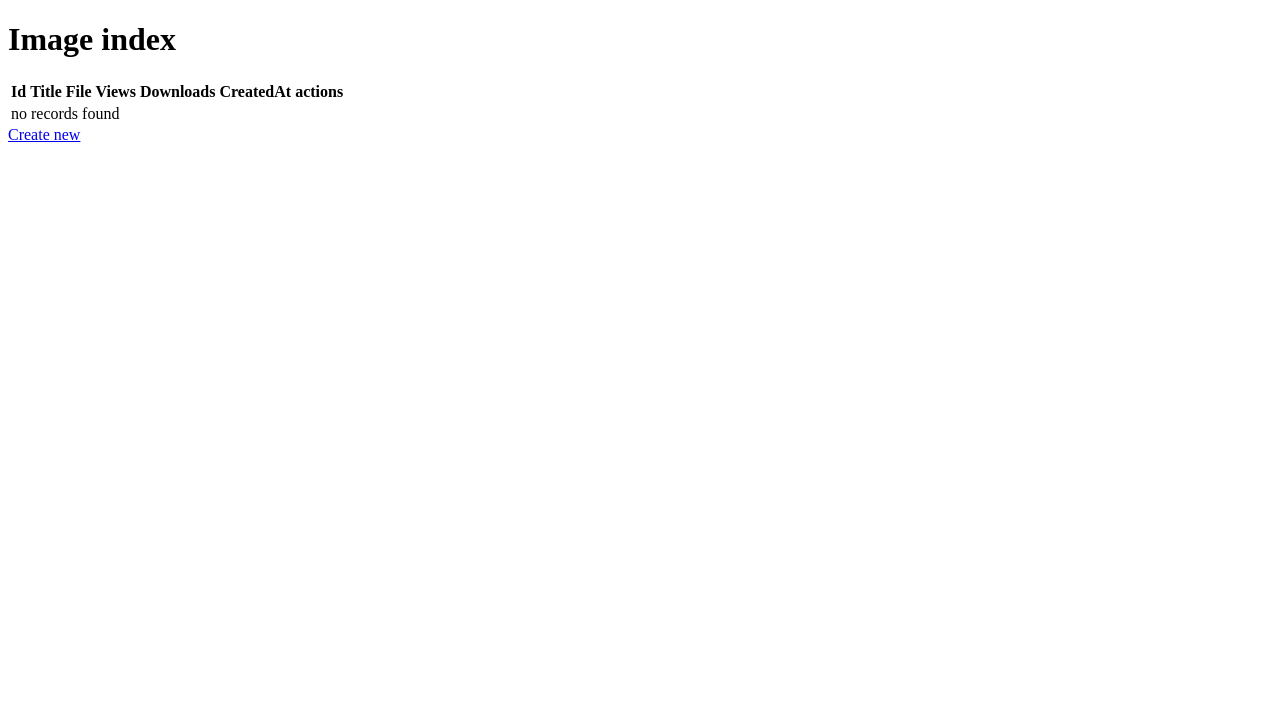
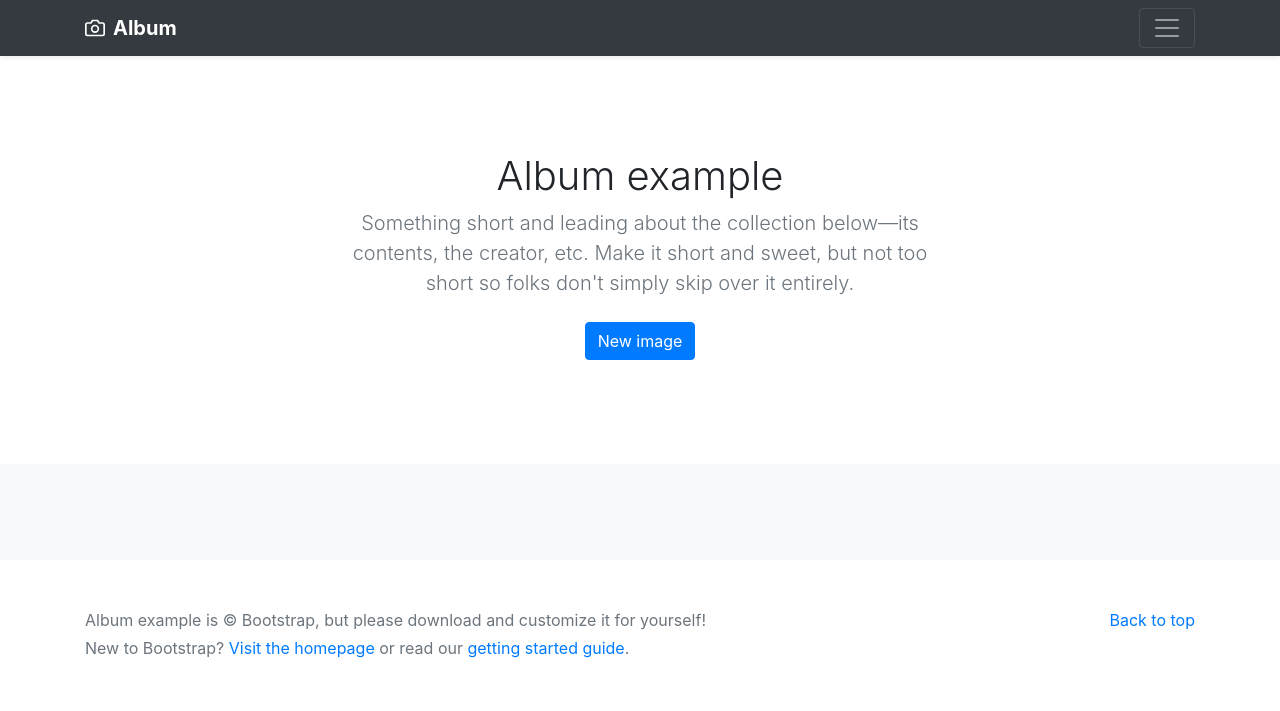
Before and after one commit to michaelpaul/image-gallery, a Symfony app: template templates/image/index.html.twig in a window 1280 px wide. Shown: the top 711 px of the page. Run offline with Twig, Linux system fonts and the light colour scheme; the template is opened without the code that fills it, so the values that code supplies are empty; some libraries are stand-ins or nearby versions.

Commit message:
Bootstrap Album template

```diff
--- /dev/null
+++ b/public/css/album.css
@@ -0,0 +1,37 @@
+:root {
+  --jumbotron-padding-y: 3rem;
+}
+
+.jumbotron {
+  padding-top: var(--jumbotron-padding-y);
+  padding-bottom: var(--jumbotron-padding-y);
+  margin-bottom: 0;
+  background-color: #fff;
+}
+@media (min-width: 768px) {
+  .jumbotron {
+    padding-top: calc(var(--jumbotron-padding-y) * 2);
+    padding-bottom: calc(var(--jumbotron-padding-y) * 2);
+  }
+}
+
+.jumbotron p:last-child {
+  margin-bottom: 0;
+}
+
+.jumbotron-heading {
+  font-weight: 300;
+}
+
+.jumbotron .container {
+  max-width: 40rem;
+}
+
+footer {
+  padding-top: 3rem;
+  padding-bottom: 3rem;
+}
+
+footer p {
+  margin-bottom: .25rem;
+}
--- a/templates/base.html.twig
+++ b/templates/base.html.twig
@@ -1,12 +1,85 @@
-<!DOCTYPE html>
-<html>
-    <head>
-        <meta charset="UTF-8">
-        <title>{% block title %}Welcome!{% endblock %}</title>
-        {% block stylesheets %}{% endblock %}
-    </head>
-    <body>
-        {% block body %}{% endblock %}
-        {% block javascripts %}{% endblock %}
-    </body>
+<!doctype html>
+<html lang="en">
+<head>
+    <meta charset="utf-8">
+    <meta name="viewport" content="width=device-width, initial-scale=1, shrink-to-fit=no">
+    <meta name="description" content="">
+    <meta name="author" content="">
+
+    <title>{% block title %}Welcome!{% endblock %}</title>
+
+    {% block stylesheets %}
+        <!-- Bootstrap CSS -->
+        <link rel="stylesheet" href="https://stackpath.bootstrapcdn.com/bootstrap/4.1.3/css/bootstrap.min.css" integrity="sha384-MCw98/SFnGE8fJT3GXwEOngsV7Zt27NXFoaoApmYm81iuXoPkFOJwJ8ERdknLPMO" crossorigin="anonymous">
+
+        <!-- Custom styles for this template -->
+        <link href="{{ asset("css/album.css") }}" rel="stylesheet">
+    {% endblock %}
+</head>
+
+<body>
+
+<header>
+    <div class="collapse bg-dark" id="navbarHeader">
+        <div class="container">
+            <div class="row">
+                <div class="col-sm-8 col-md-7 py-4">
+                    <h4 class="text-white">About</h4>
+                    <p class="text-muted">Add some information about the album below, the author, or any other background context. Make it a few sentences long so folks can pick up some informative tidbits. Then, link them off to some social networking sites or contact information.</p>
+                </div>
+                <div class="col-sm-4 offset-md-1 py-4">
+                    <h4 class="text-white">Contact</h4>
+                    <ul class="list-unstyled">
+                        <li><a href="#" class="text-white">Follow on Twitter</a></li>
+                        <li><a href="#" class="text-white">Like on Facebook</a></li>
+                        <li><a href="#" class="text-white">Email me</a></li>
+                    </ul>
+                </div>
+            </div>
+        </div>
+    </div>
+    <div class="navbar navbar-dark bg-dark shadow-sm">
+        <div class="container d-flex justify-content-between">
+            <a href="#" class="navbar-brand d-flex align-items-center">
+                <svg xmlns="http://www.w3.org/2000/svg" width="20" height="20" viewBox="0 0 24 24" fill="none" stroke="currentColor" stroke-width="2" stroke-linecap="round" stroke-linejoin="round" class="mr-2"><path d="M23 19a2 2 0 0 1-2 2H3a2 2 0 0 1-2-2V8a2 2 0 0 1 2-2h4l2-3h6l2 3h4a2 2 0 0 1 2 2z"></path><circle cx="12" cy="13" r="4"></circle></svg>
+                <strong>Album</strong>
+            </a>
+            <button class="navbar-toggler" type="button" data-toggle="collapse" data-target="#navbarHeader" aria-controls="navbarHeader" aria-expanded="false" aria-label="Toggle navigation">
+                <span class="navbar-toggler-icon"></span>
+            </button>
+        </div>
+    </div>
+</header>
+
+{% block body %}
+<main role="main">
+
+    <div class="album py-5 bg-light">
+        <div class="container">
+            {% block container %}{% endblock %}
+        </div>
+    </div>
+
+</main>
+{% endblock %}
+
+<footer class="text-muted">
+    <div class="container">
+        <p class="float-right">
+            <a href="#">Back to top</a>
+        </p>
+        <p>Album example is &copy; Bootstrap, but please download and customize it for yourself!</p>
+        <p>New to Bootstrap? <a href="../../">Visit the homepage</a> or read our <a href="../../getting-started/">getting started guide</a>.</p>
+    </div>
+</footer>
+
+{% block javascripts %}
+    <!-- Bootstrap core JavaScript
+    ================================================== -->
+    <script src="https://code.jquery.com/jquery-3.3.1.slim.min.js" integrity="sha384-q8i/X+965DzO0rT7abK41JStQIAqVgRVzpbzo5smXKp4YfRvH+8abtTE1Pi6jizo" crossorigin="anonymous"></script>
+    <script src="https://cdnjs.cloudflare.com/ajax/libs/popper.js/1.14.3/umd/popper.min.js" integrity="sha384-ZMP7rVo3mIykV+2+9J3UJ46jBk0WLaUAdn689aCwoqbBJiSnjAK/l8WvCWPIPm49" crossorigin="anonymous"></script>
+    <script src="https://stackpath.bootstrapcdn.com/bootstrap/4.1.3/js/bootstrap.min.js" integrity="sha384-ChfqqxuZUCnJSK3+MXmPNIyE6ZbWh2IMqE241rYiqJxyMiZ6OW/JmZQ5stwEULTy" crossorigin="anonymous"></script>
+{% endblock %}
+
+</body>
 </html>
--- a/templates/image/index.html.twig
+++ b/templates/image/index.html.twig
@@ -3,40 +3,42 @@
 {% block title %}Image index{% endblock %}
 
 {% block body %}
-    <h1>Image index</h1>
+<main role="main">
 
-    <table class="table">
-        <thead>
-            <tr>
-                <th>Id</th>
-                <th>Title</th>
-                <th>File</th>
-                <th>Views</th>
-                <th>Downloads</th>
-                <th>CreatedAt</th>
-                <th>actions</th>
-            </tr>
-        </thead>
-        <tbody>
-        {% for image in images %}
-            <tr>
-                <td>{{ image.id }}</td>
-                <td>{{ image.title }}</td>
-                <td>{{ image.file }}</td>
-                <td>{{ image.views }}</td>
-                <td>{{ image.downloads }}</td>
-                <td>{{ image.createdAt ? image.createdAt|date('Y-m-d H:i:s') : '' }}</td>
-                <td>
-                    <a href="{{ path('image_show', {'id': image.id}) }}">show</a>
-                </td>
-            </tr>
-        {% else %}
-            <tr>
-                <td colspan="7">no records found</td>
-            </tr>
-        {% endfor %}
-        </tbody>
-    </table>
+    <section class="jumbotron text-center">
+        <div class="container">
+            <h1 class="jumbotron-heading">Album example</h1>
+            <p class="lead text-muted">Something short and leading about the collection below—its contents, the creator, etc. Make it short and sweet, but not too short so folks don't simply skip over it entirely.</p>
+            <p>
+                <a href="{{ path('image_new') }}" class="btn btn-primary my-2">New image</a>
+            </p>
+        </div>
+    </section>
 
-    <a href="{{ path('image_new') }}">Create new</a>
+    <div class="album py-5 bg-light">
+        <div class="container">
+
+            <div class="row">
+                {% for image in images %}
+                <div class="col-md-4">
+                    <div class="card mb-4 shadow-sm">
+                        <img class="card-img-top" src="https://via.placeholder.com/200x100" alt="">
+                        <div class="card-body">
+                            <p class="card-text">{{ image.title }}</p>
+                            <div class="d-flex justify-content-between align-items-center">
+                                <div class="btn-group">
+                                    <a href="{{ path('image_show', {'id': image.id}) }}" class="btn btn-sm btn-outline-secondary">View</a>
+                                    <a href="{{ path('image_download', {'id': image.id}) }}" class="btn btn-sm btn-outline-secondary">Download</a>
+                                </div>
+                                <small class="text-muted">{{ image.createdAt ? image.createdAt|date('Y-m-d H:i:s') : '' }}</small>
+                            </div>
+                        </div>
+                    </div>
+                </div>
+                {% endfor %}
+            </div>
+        </div>
+    </div>
+
+</main>
 {% endblock %}
--- a/templates/image/new.html.twig
+++ b/templates/image/new.html.twig
@@ -2,7 +2,7 @@
 
 {% block title %}New Image{% endblock %}
 
-{% block body %}
+{% block container %}
     <h1>Create new Image</h1>
 
     {{ include('image/_form.html.twig') }}
--- a/templates/image/show.html.twig
+++ b/templates/image/show.html.twig
@@ -2,7 +2,7 @@
 
 {% block title %}Image{% endblock %}
 
-{% block body %}
+{% block container %}
     <h1>Image</h1>
 
     <img src="{{ src }}" alt="{{ image.title }}">
```
